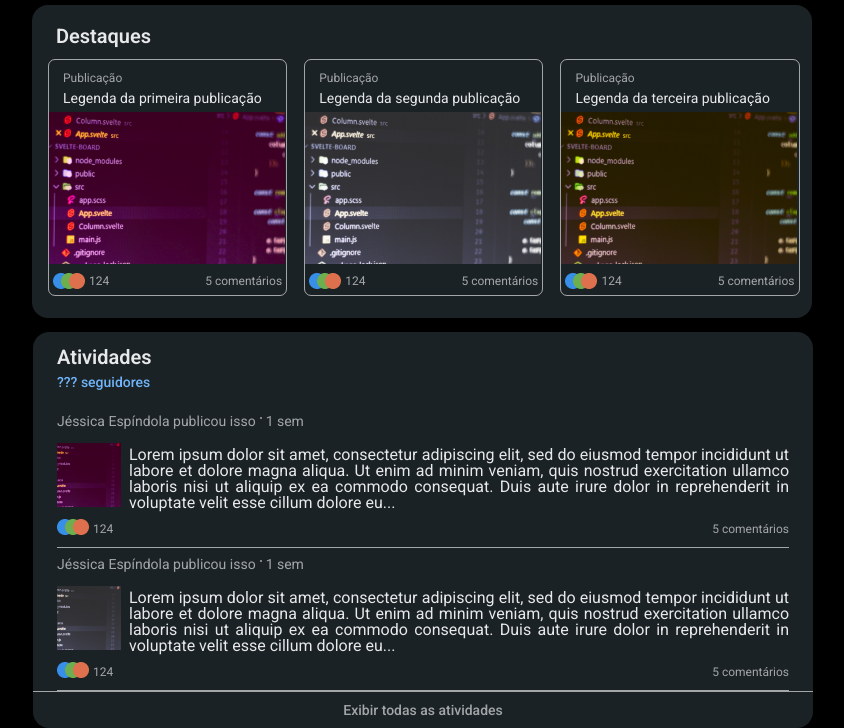
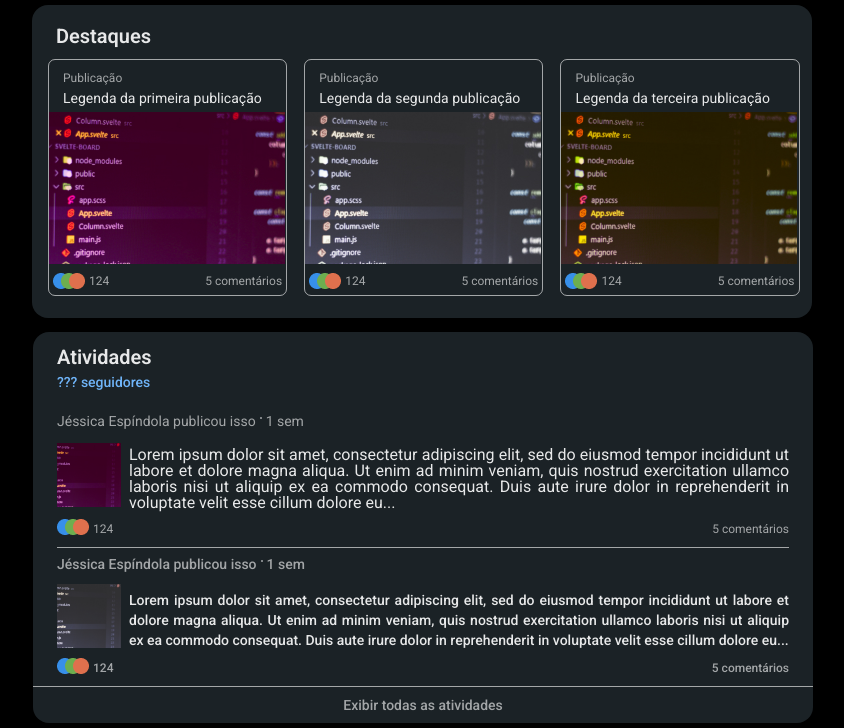
Before and after one commit to jessica-espindola/7days-linkedin, a plain HTML site: page index.html in a window 1280 px wide. Shown: the part 555-1283 px from the top of the page, without its empty margins (121-965 px from the left). Drawn offline with Linux system fonts and the light colour scheme.

Commit message:
corrigindo border-bottom da seção de atividades

```diff
--- a/css/atividades.css
+++ b/css/atividades.css
@@ -7,7 +7,7 @@
     font-family: var(--fonte-primaria);
 }
 
-.informacoes__atividades-titulo, .informacoes__atividades-seguidores, .informacoes__atividades__conteudo {
+.informacoes__atividades-titulo, .informacoes__atividades-seguidores, .informacoes__atividades__conteudo, .informacoes__atividades__conteudo-sembarra {
     margin: 0px 24px;
 
 
@@ -73,7 +73,14 @@
     border-bottom: 1px solid #FFFFFF99;
     padding-bottom: 8px;
 
+}
 
+.informacoes__atividades__conteudo__item-sembarra {
+    display: flex;
+    flex-direction: row;
+    justify-content: space-between;
+    color: var(--texto-secundario);
+    padding-bottom: 8px;
 }
 .informacoes__atividades__conteudo__item-secao-comentario-esquerdo {
     display: flex;
@@ -104,3 +111,9 @@
     width: 32px;
     height: 16px;
 }
+
+.informacoes__atividades__conteudo-sembarra {
+    font-weight: 500;
+    font-size: 14px;
+    line-height: 20px;
+}
--- a/index.html
+++ b/index.html
@@ -134,7 +134,7 @@
                     <p class="informacoes__destaque__publicacoes__item-secao-comentario-direito">5 comentários</p>
                 </section>
             </section>
-            <section class="informacoes__atividades__conteudo">
+            <section class="informacoes__atividades__conteudo-sembarra">
                 <section class="informacoes__atividades__conteudo__autor">
                     <p class="informacoes__atividades__conteudo__autor-texto">Jéssica Espíndola publicou isso</p>
                     <img class="informacoes__atividades__conteudo__endereco-ponto" src="assets/Desktop/Ellipse 6.svg" alt="">
@@ -144,7 +144,7 @@
                     <img class="informacoes__atividades__conteudo__descricao-img" src="assets/Desktop/publicacao-2.jpg" alt="">
                     <p class="informacoes__atividades__conteudo__descricao-texto">Lorem ipsum dolor sit amet, consectetur adipiscing elit, sed do eiusmod tempor incididunt ut labore et dolore magna aliqua. Ut enim ad minim veniam, quis nostrud exercitation ullamco laboris nisi ut aliquip ex ea commodo consequat. Duis aute irure dolor in reprehenderit in voluptate velit esse cillum dolore eu...</p>
                 </section>
-                <section class="informacoes__atividades__conteudo__item">
+                <section class="informacoes__atividades__conteudo__item-sembarra">
                     <section class="informacoes__atividades__conteudo__item-secao-comentario-esquerdo">
                         <img class="informacoes__atividades__conteudo__item-secao-comentario-esquerdo-img" src="assets/Desktop/Reações.png" alt="Reações à publicação">
                         <p class="informacoes__atividades__conteudo__item-secao-comentario-esquerdo-curtidas">124</p>
```
